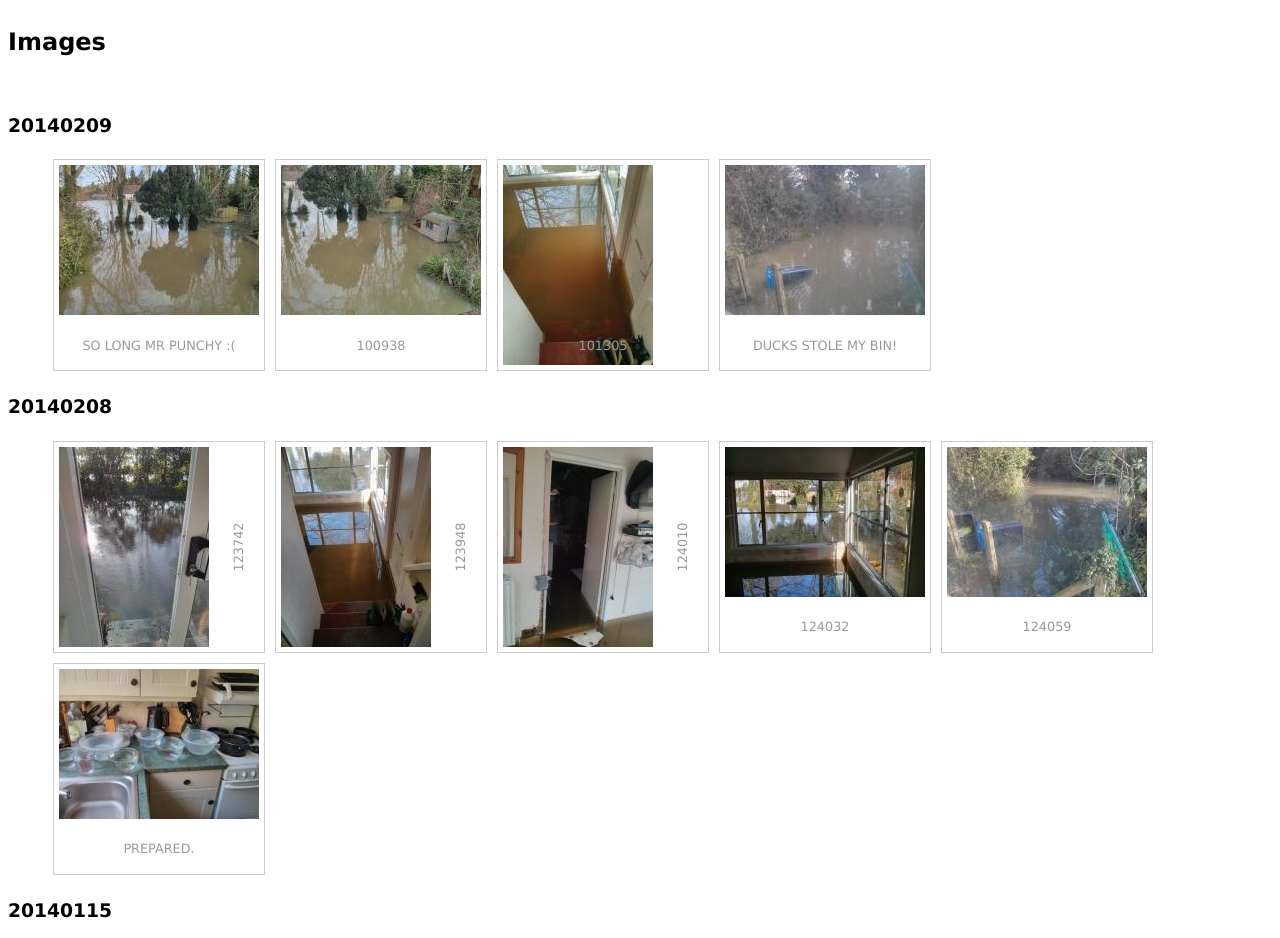
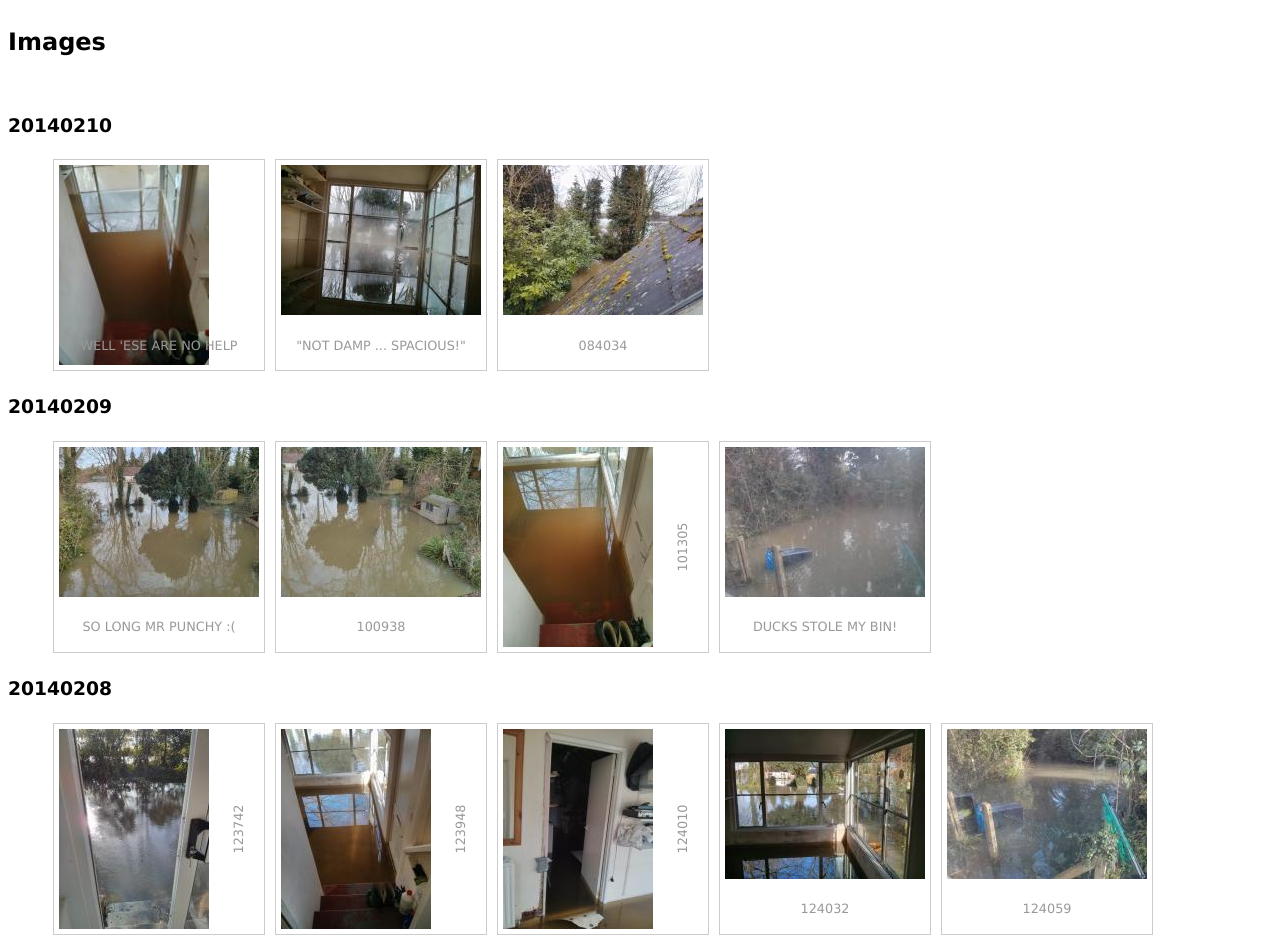
Before and after one commit to mal/flood, a plain HTML site: page index.html in a window 1280 px wide. Shown: the top 938 px of the page. Drawn offline with Linux system fonts and the light colour scheme.

Commit message:
Losing power in 3 .. 2 ..

```diff
--- a/index.html
+++ b/index.html
@@ -15,6 +15,12 @@ document.addEventListener("DOMContentLoaded", function () {
 </head>
 <body>
 <h2>Images</h2>
+<h3>20140210</h3>
+<ul>
+<li><a href='static/IMG_20140210_083811.jpg'><img src='static/TN_IMG_20140210_083811.jpg' /><div><p>WELL 'ESE ARE NO HELP</p></div></a></li>
+<li><a href='static/IMG_20140210_083838.jpg'><img src='static/TN_IMG_20140210_083838.jpg' /><div><p>"NOT DAMP ... SPACIOUS!"</p></div></a></li>
+<li><a href='static/IMG_20140210_084034.jpg'><img src='static/TN_IMG_20140210_084034.jpg' /><div><p>084034</p></div></a></li>
+</ul>
 <h3>20140209</h3>
 <ul>
 <li><a href='static/IMG_20140209_100930.jpg'><img src='static/TN_IMG_20140209_100930.jpg' /><div><p>SO LONG MR PUNCHY :(</p></div></a></li>
```
Also changed, not shown: static/IMG_20140210_083811.jpg (added), static/IMG_20140210_083838.jpg (added), static/IMG_20140210_084034.jpg (added), static/TN_IMG_20140210_083811.jpg (added), static/TN_IMG_20140210_083838.jpg (added), static/TN_IMG_20140210_084034.jpg (added).
